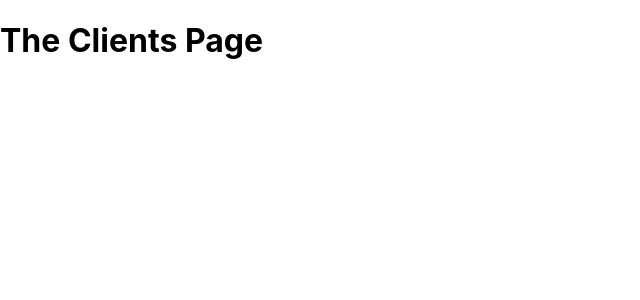
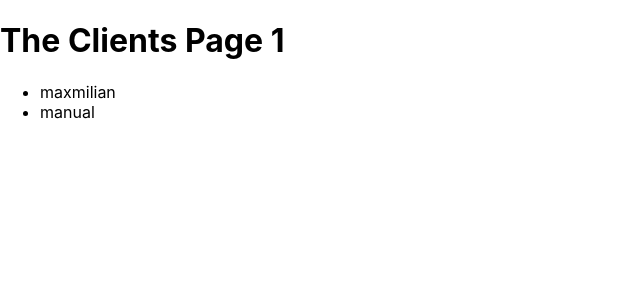
Before and after one commit to RKM26/nextjs-course, a Next.js app: page /clients in a window 1280 px wide. Shown: the top 300 px of the page, without its empty margins (0-640 px from the left). Built offline with nearby package versions, Linux system fonts and the light colour scheme.

Commit message:
routing | dynamic routing

```diff
--- a/pages/clients/index.js
+++ b/pages/clients/index.js
@@ -1,7 +1,31 @@
+import Link from "next/link";
+
 function ClientsPage() {
+
+  const clients = [
+    { id: "max", name : "maxmilian"},
+    { id: "manu", name : "manual"}
+  ];
     return (
       <div>
-        <h1> The Clients Page</h1>
+        <h1> The Clients Page 1</h1>
+        <ul>
+          {console.log(clients)}
+          {clients && clients.map((client)=>(
+            <li key={client.id}>
+              <Link href={{
+                pathname: '/clients/[id]/[clientprojectid]',
+                query: { id: "hi" ,clientprojectid : client.id}
+              }}>{client.name}</Link>
+            </li>
+          ))}
+        {/* <li>
+          <Link href="/clients/max">max</Link>
+        </li>
+        <li>
+          <Link href="/clients/manu">manu</Link>
+        </li> */}
+      </ul>
       </div>
     );
   }
```
